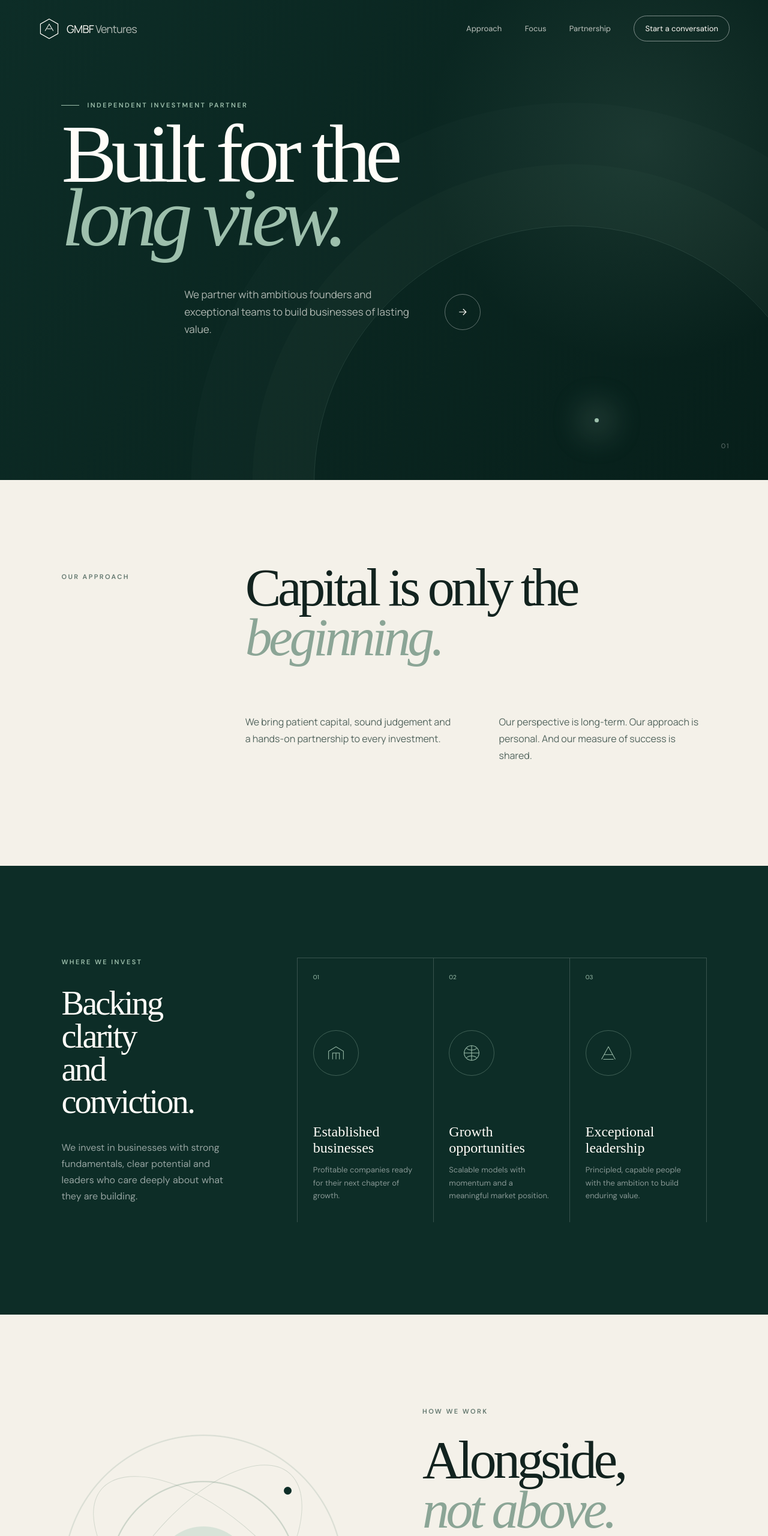
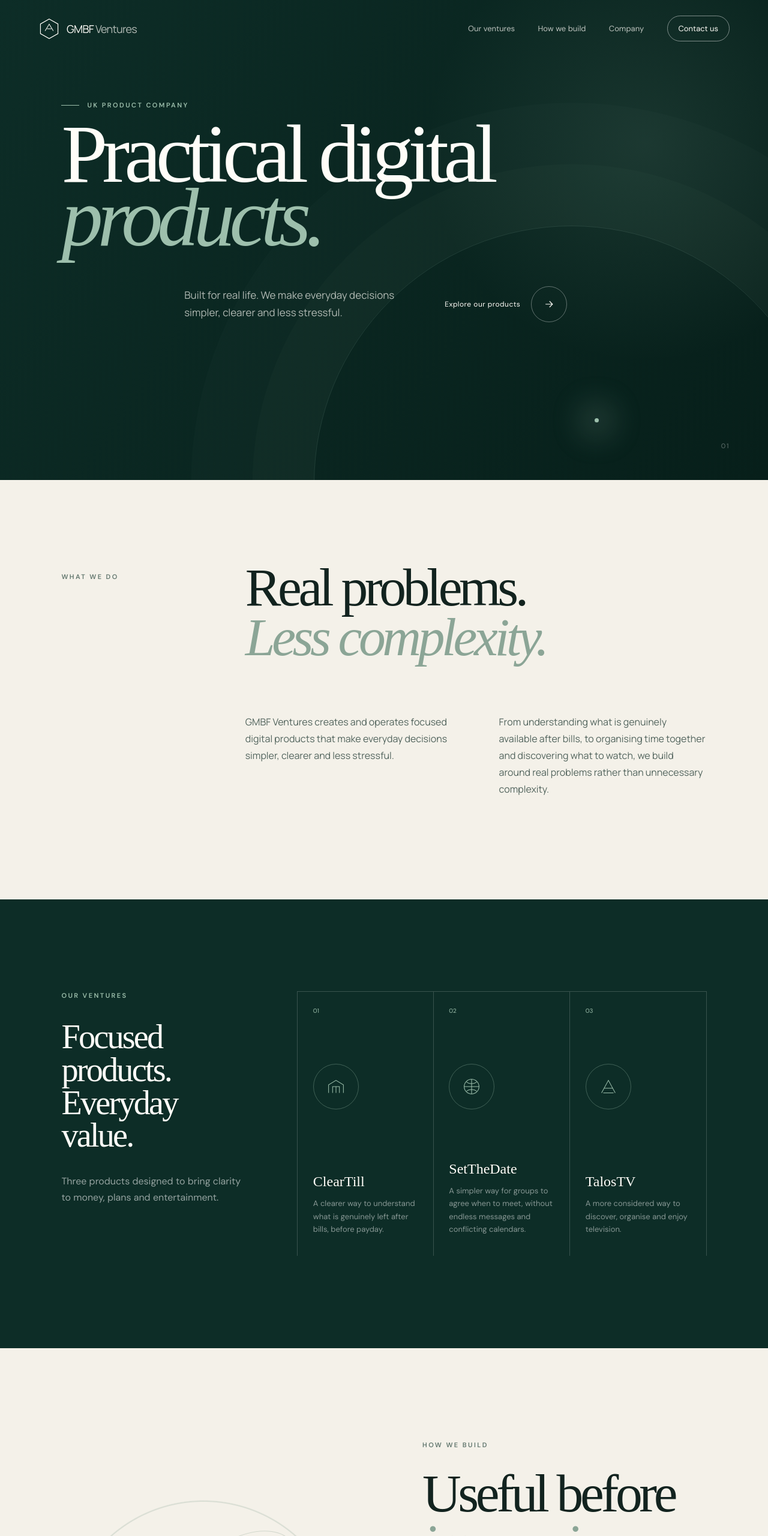
Before and after one commit to vwcamper77/GMBFVentures, a plain HTML site: page index.html in a window 1280 px wide. Shown: the top 2560 px of the page at 60% size. Drawn offline with Linux system fonts and the light colour scheme.

Commit message:
Update site for GMBF product ventures

```diff
--- a/index.html
+++ b/index.html
@@ -5,16 +5,16 @@
     <meta name="viewport" content="width=device-width, initial-scale=1.0" />
     <meta
       name="description"
-      content="GMBF Ventures partners with ambitious founders to build enduring companies."
+      content="GMBF Ventures creates and operates focused digital products that make everyday decisions simpler, clearer and less stressful."
     />
     <meta name="theme-color" content="#0d2d27" />
     <meta property="og:title" content="GMBF Ventures" />
     <meta
       property="og:description"
-      content="Patient capital. Practical partnership. Enduring growth."
+      content="Practical digital products, built for real life."
     />
     <meta property="og:type" content="website" />
-    <title>GMBF Ventures — Built for the long view</title>
+    <title>GMBF Ventures — Practical digital products</title>
     <link rel="icon" href="/favicon.svg" type="image/svg+xml" />
     <link rel="preconnect" href="https://fonts.googleapis.com" />
     <link rel="preconnect" href="https://fonts.gstatic.com" crossorigin />
@@ -43,62 +43,66 @@
       </button>
 
       <nav id="site-nav" class="site-nav" aria-label="Main navigation">
-        <a href="#approach">Approach</a>
-        <a href="#focus">Focus</a>
-        <a href="#partnership">Partnership</a>
-        <a class="nav-cta" href="#contact">Start a conversation</a>
+        <a href="#ventures">Our ventures</a>
+        <a href="#how-we-build">How we build</a>
+        <a href="#company">Company</a>
+        <a class="nav-cta" href="mailto:hello@gmbfventures.co.uk">Contact us</a>
       </nav>
     </header>
 
     <main id="main">
       <section class="hero" id="top">
         <div class="hero-glow" aria-hidden="true"></div>
-        <div class="eyebrow reveal">Independent investment partner</div>
+        <div class="eyebrow reveal">UK product company</div>
         <h1 class="reveal">
-          Built for the<br />
-          <em>long view.</em>
+          Practical digital<br />
+          <em>products.</em>
         </h1>
         <div class="hero-bottom reveal">
           <p>
-            We partner with ambitious founders and exceptional teams to build
-            businesses of lasting value.
+            Built for real life. We make everyday decisions simpler, clearer
+            and less stressful.
           </p>
-          <a class="circle-link" href="#approach" aria-label="Discover our approach">
-            <svg viewBox="0 0 24 24" aria-hidden="true">
-              <path d="M5 12h14M13 6l6 6-6 6" />
-            </svg>
+          <a class="hero-link" href="#ventures">
+            Explore our products
+            <span class="circle-link" aria-hidden="true">
+              <svg viewBox="0 0 24 24">
+                <path d="M5 12h14M13 6l6 6-6 6" />
+              </svg>
+            </span>
           </a>
         </div>
         <div class="hero-index" aria-hidden="true">01</div>
       </section>
 
-      <section class="statement section-pad" id="approach">
-        <p class="section-label reveal">Our approach</p>
+      <section class="statement section-pad" id="company">
+        <p class="section-label reveal">What we do</p>
         <div>
           <h2 class="reveal">
-            Capital is only the<br />
-            <span>beginning.</span>
+            Real problems.<br />
+            <span>Less complexity.</span>
           </h2>
           <div class="statement-copy reveal">
             <p>
-              We bring patient capital, sound judgement and a hands-on
-              partnership to every investment.
+              GMBF Ventures creates and operates focused digital products that
+              make everyday decisions simpler, clearer and less stressful.
             </p>
             <p>
-              Our perspective is long-term. Our approach is personal. And our
-              measure of success is shared.
+              From understanding what is genuinely available after bills, to
+              organising time together and discovering what to watch, we build
+              around real problems rather than unnecessary complexity.
             </p>
           </div>
         </div>
       </section>
 
-      <section class="focus section-pad" id="focus">
+      <section class="focus section-pad" id="ventures">
         <div class="focus-intro reveal">
-          <p class="section-label light">Where we invest</p>
-          <h2>Backing clarity<br />and conviction.</h2>
+          <p class="section-label light">Our ventures</p>
+          <h2>Focused products.<br />Everyday value.</h2>
           <p>
-            We invest in businesses with strong fundamentals, clear potential
-            and leaders who care deeply about what they are building.
+            Three products designed to bring clarity to money, plans and
+            entertainment.
           </p>
         </div>
 
@@ -110,8 +114,11 @@
                 <path d="M7 31V17l13-8 13 8v14M14 31V20h12v11M20 20v11" />
               </svg>
             </div>
-            <h3>Established businesses</h3>
-            <p>Profitable companies ready for their next chapter of growth.</p>
+            <h3>ClearTill</h3>
+            <p>
+              A clearer way to understand what is genuinely left after bills,
+              before payday.
+            </p>
           </article>
           <article class="focus-card reveal">
             <span>02</span>
@@ -121,8 +128,11 @@
                 <path d="M20 7v26M7 20h26M11 12c5 4 13 4 18 0M11 28c5-4 13-4 18 0" />
               </svg>
             </div>
-            <h3>Growth opportunities</h3>
-            <p>Scalable models with momentum and a meaningful market position.</p>
+            <h3>SetTheDate</h3>
+            <p>
+              A simpler way for groups to agree when to meet, without endless
+              messages and conflicting calendars.
+            </p>
           </article>
           <article class="focus-card reveal">
             <span>03</span>
@@ -131,40 +141,75 @@
                 <path d="M8 31 20 9l12 22M13 23h14M11 31h18" />
               </svg>
             </div>
-            <h3>Exceptional leadership</h3>
-            <p>Principled, capable people with the ambition to build enduring value.</p>
+            <h3>TalosTV</h3>
+            <p>
+              A more considered way to discover, organise and enjoy
+              television.
+            </p>
           </article>
         </div>
       </section>
 
-      <section class="partnership section-pad" id="partnership">
+      <section class="partnership section-pad" id="how-we-build">
         <div class="partnership-visual reveal" aria-hidden="true">
           <div class="orbit orbit-one"></div>
           <div class="orbit orbit-two"></div>
           <div class="core">G</div>
         </div>
         <div class="partnership-copy">
-          <p class="section-label reveal">How we work</p>
-          <h2 class="reveal">Alongside,<br /><span>not above.</span></h2>
+          <p class="section-label reveal">How we build</p>
+          <h2 class="reveal">Useful before<br /><span>impressive.</span></h2>
           <p class="reveal">
-            The best partnerships are built on trust, candour and shared
-            ambition. We listen first, move with purpose and stay close when it
-            matters.
+            Every product must solve a recognisable problem and deliver
+            practical value quickly.
           </p>
           <ul class="principles reveal">
-            <li><span>01</span>Long-term thinking</li>
-            <li><span>02</span>Aligned incentives</li>
-            <li><span>03</span>Practical support</li>
+            <li>
+              <span>01</span>
+              <div>
+                <strong>Useful before impressive</strong>
+                <small>
+                  Every product must solve a recognisable problem and deliver
+                  practical value quickly.
+                </small>
+              </div>
+            </li>
+            <li>
+              <span>02</span>
+              <div>
+                <strong>Clear by design</strong>
+                <small>
+                  We remove friction, complexity and unnecessary features
+                  wherever possible.
+                </small>
+              </div>
+            </li>
+            <li>
+              <span>03</span>
+              <div>
+                <strong>Built for the long term</strong>
+                <small>
+                  We develop products carefully, learn from real users and
+                  improve them through evidence rather than hype.
+                </small>
+              </div>
+            </li>
           </ul>
         </div>
       </section>
 
       <section class="contact section-pad" id="contact">
-        <p class="section-label light reveal">Start a conversation</p>
+        <p class="section-label light reveal">GMBF Ventures Ltd</p>
         <div class="contact-main reveal">
-          <h2>Let’s build what<br />comes next.</h2>
+          <div class="contact-heading">
+            <h2>Digital products.<br />Real life.</h2>
+            <p>
+              GMBF Ventures Ltd is a UK digital product company building and
+              operating consumer software products.
+            </p>
+          </div>
           <a href="mailto:hello@gmbfventures.co.uk">
-            hello@gmbfventures.co.uk
+            Contact GMBF Ventures
             <svg viewBox="0 0 24 24" aria-hidden="true">
               <path d="M5 12h14M13 6l6 6-6 6" />
             </svg>
--- a/styles.css
+++ b/styles.css
@@ -216,6 +216,17 @@ a {
   font-family: "Manrope", sans-serif;
   font-size: 17px;
   line-height: 1.7;
+}
+
+.hero-link {
+  display: flex;
+  flex: none;
+  align-items: center;
+  gap: 18px;
+  color: var(--white);
+  font-size: 12px;
+  letter-spacing: 0.04em;
+  white-space: nowrap;
 }
 
 .circle-link {
@@ -479,6 +490,23 @@ a {
   font-size: 20px;
 }
 
+.principles li > div {
+  display: grid;
+  gap: 8px;
+}
+
+.principles strong {
+  font-weight: 400;
+}
+
+.principles small {
+  max-width: 390px;
+  color: #61766d;
+  font-family: "Manrope", sans-serif;
+  font-size: 12px;
+  line-height: 1.55;
+}
+
 .principles li:last-child {
   border-bottom: 1px solid var(--line);
 }
@@ -510,6 +538,14 @@ a {
   font-weight: 400;
   letter-spacing: -0.065em;
   line-height: 0.88;
+}
+
+.contact-heading > p {
+  max-width: 560px;
+  margin: 38px 0 0;
+  color: rgba(255, 255, 255, 0.55);
+  font-family: "Manrope", sans-serif;
+  line-height: 1.75;
 }
 
 .contact-main a {
@@ -643,7 +679,8 @@ a {
   }
 
   .hero-bottom {
-    align-items: flex-end;
+    align-items: flex-start;
+    flex-direction: column;
     margin-left: 0;
   }
 
```
